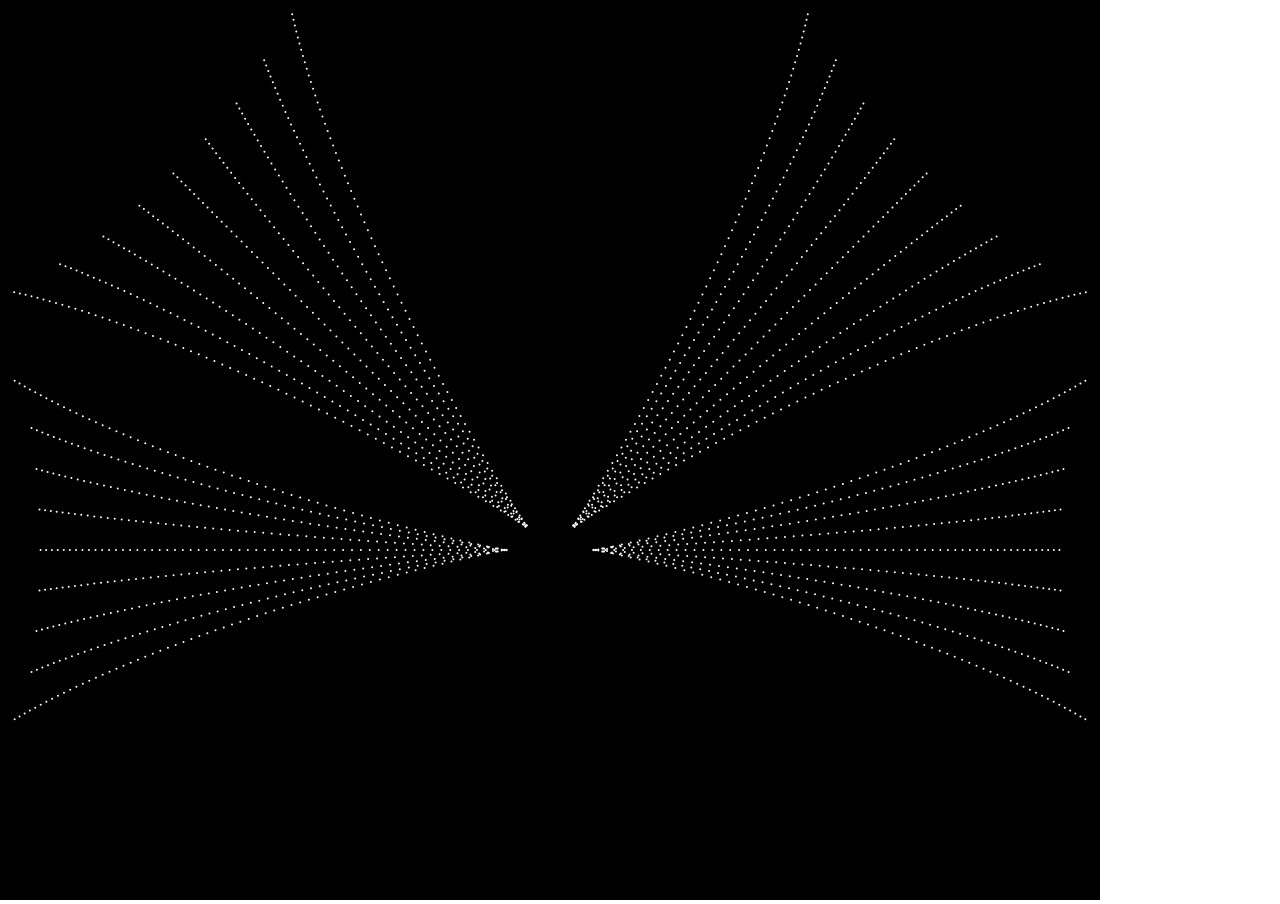
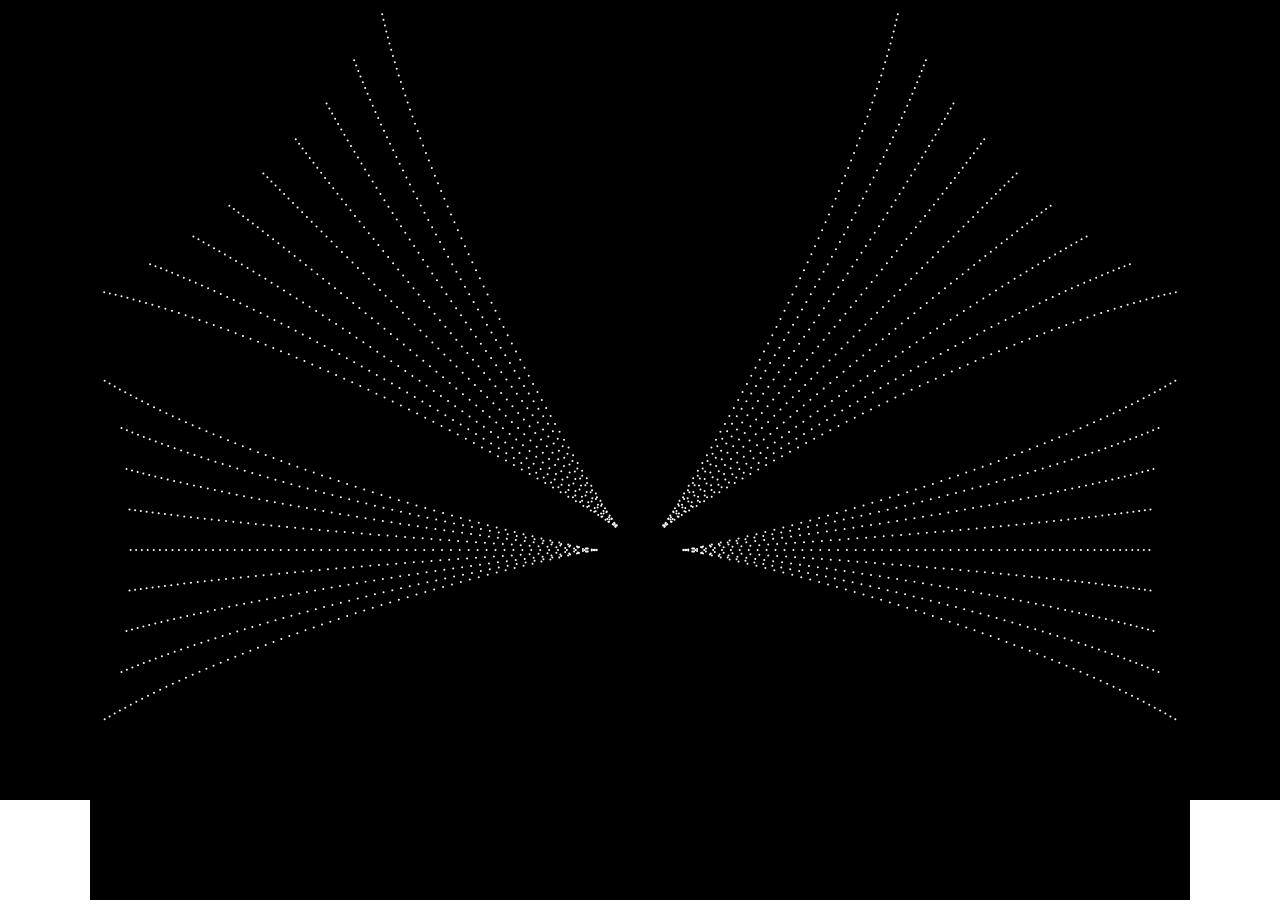
Before and after one commit to michellesh/dance-floor, a React (Create React App) app in the folder prototype/: page / in a window 1280 px wide. Built offline with nearby package versions, Linux system fonts and the light colour scheme.

Commit message:
Fill in background color

```diff
--- a/prototype/src/components/Prototype.js
+++ b/prototype/src/components/Prototype.js
@@ -26,6 +26,11 @@ const NUM_STRANDS = 9;
 
 const Canvas = styled.canvas`
   background-color: ${BACKGROUND_COLOR};
+`;
+const Container = styled.div`
+  background-color: ${BACKGROUND_COLOR};
+  height: 100%;
+  text-align: center;
 `;
 
 const leftHemisphere = [radians(180), radians(360)];
@@ -181,7 +186,11 @@ const Prototype = () => {
     }
   }, [context]);
 
-  return <Canvas ref={canvasRef} width={WIDTH} height={HEIGHT} />;
+  return (
+    <Container>
+      <Canvas ref={canvasRef} width={WIDTH} height={HEIGHT} />
+    </Container>
+  );
 };
 
 export default Prototype;
--- a/prototype/src/index.css
+++ b/prototype/src/index.css
@@ -1,3 +1,7 @@
+html, body, #root {
+  height: 100%;
+}
+
 body {
   margin: 0;
   font-family: -apple-system, BlinkMacSystemFont, 'Segoe UI', 'Roboto', 'Oxygen',
```
